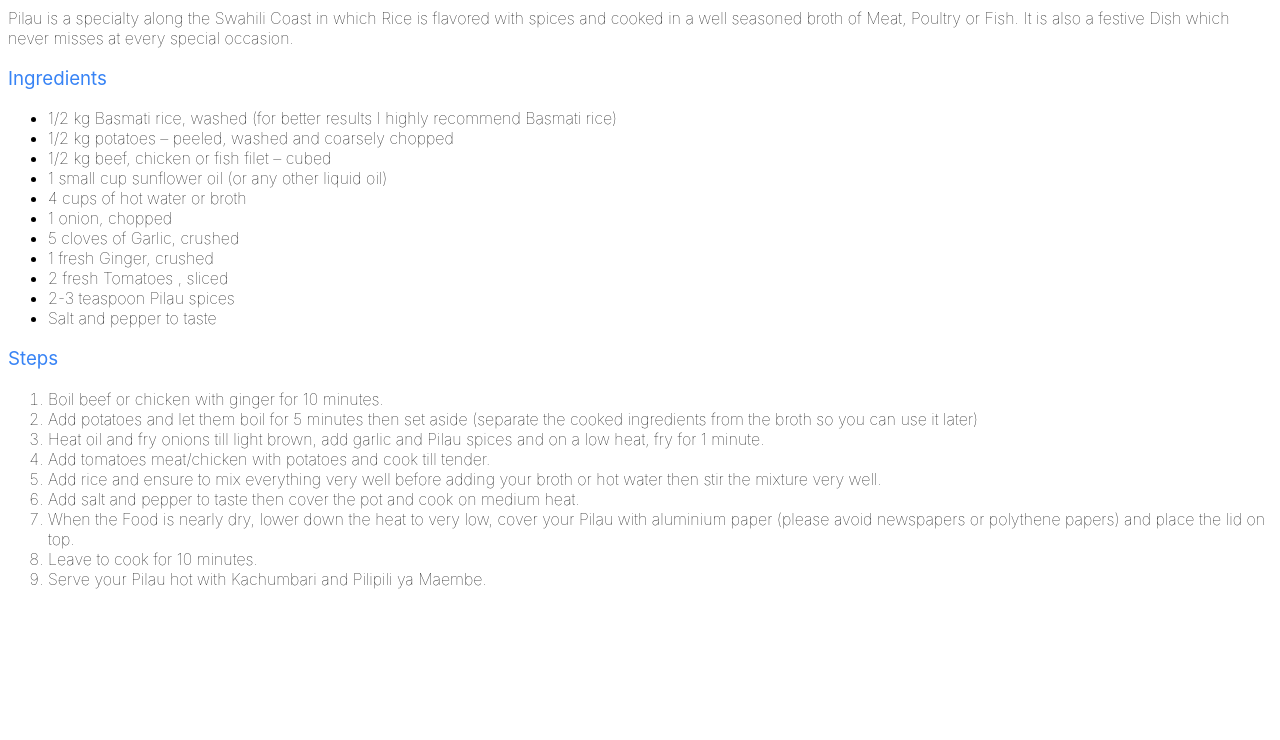
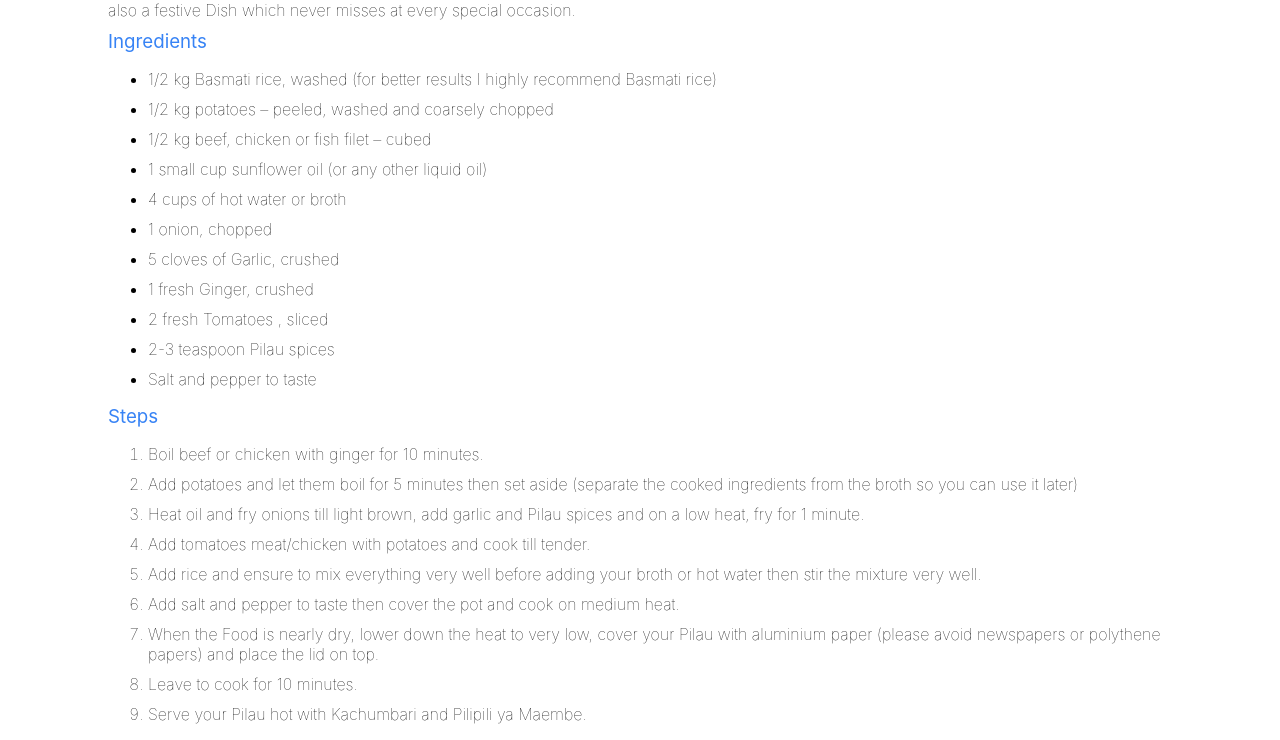
Before and after one commit to mukanzii/odin-recipes, a plain HTML site: page recipes/pilau.html in a window 1280 px wide. Shown: the part 421-1161 px from the top of the page. Before the commit the page ends 1026 px from the top, so only its background shows below. Drawn offline with Linux system fonts and the light colour scheme.

Commit message:
modified styles.css

```diff
--- a/recipes/style.css
+++ b/recipes/style.css
@@ -1,13 +1,16 @@
-h3 {
+h3,
+h4 {
     color: rgb(55, 131, 245);
     font-family: Inter;
     font-weight: 400;
+    margin: 0px 100px 0px;
 }
 
 p,
 li {
     font-family: Inter;
     font-weight: lighter;
+    margin: 10px 100px 10px;
 }
 
 h1 {
```
